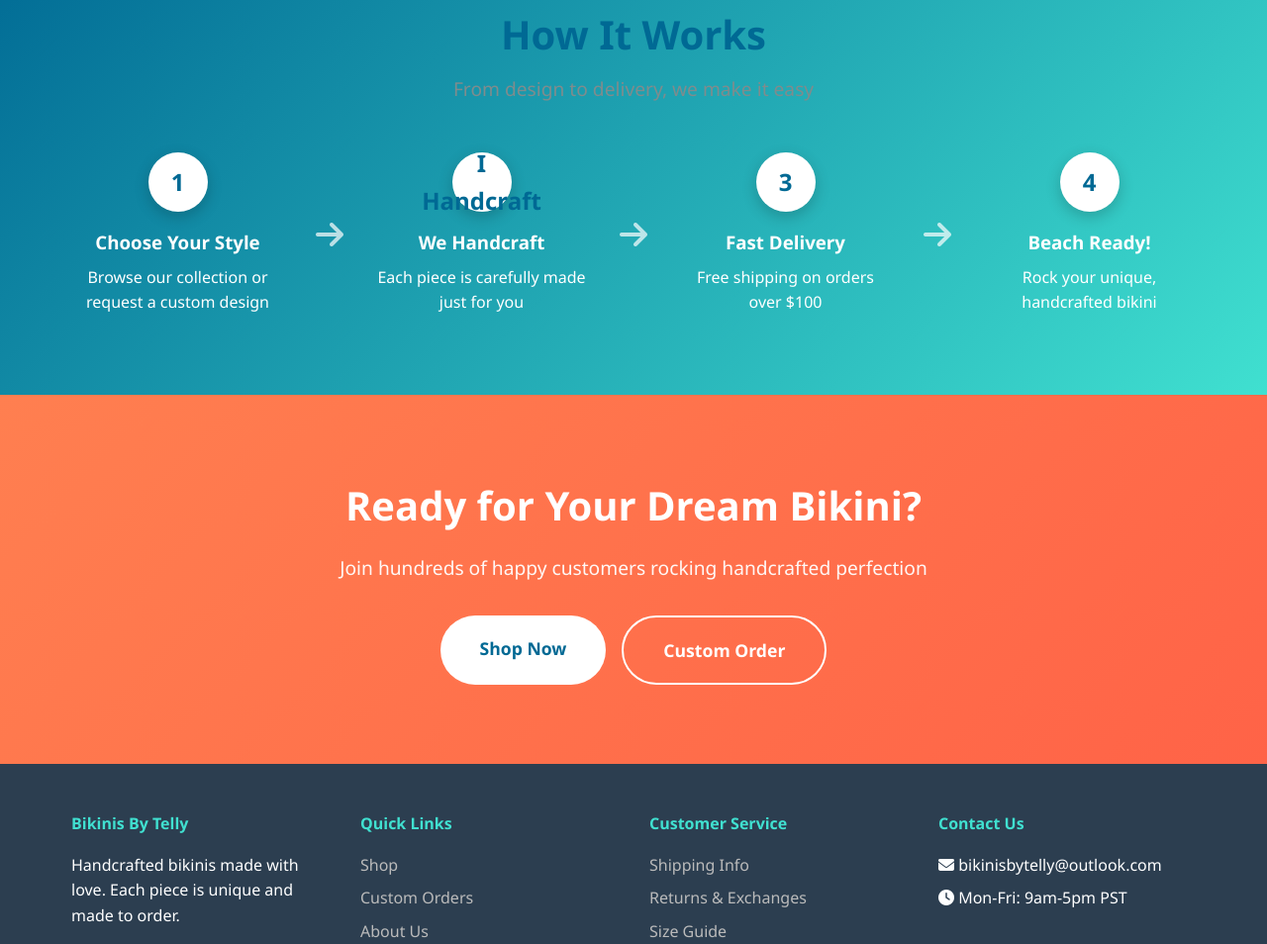
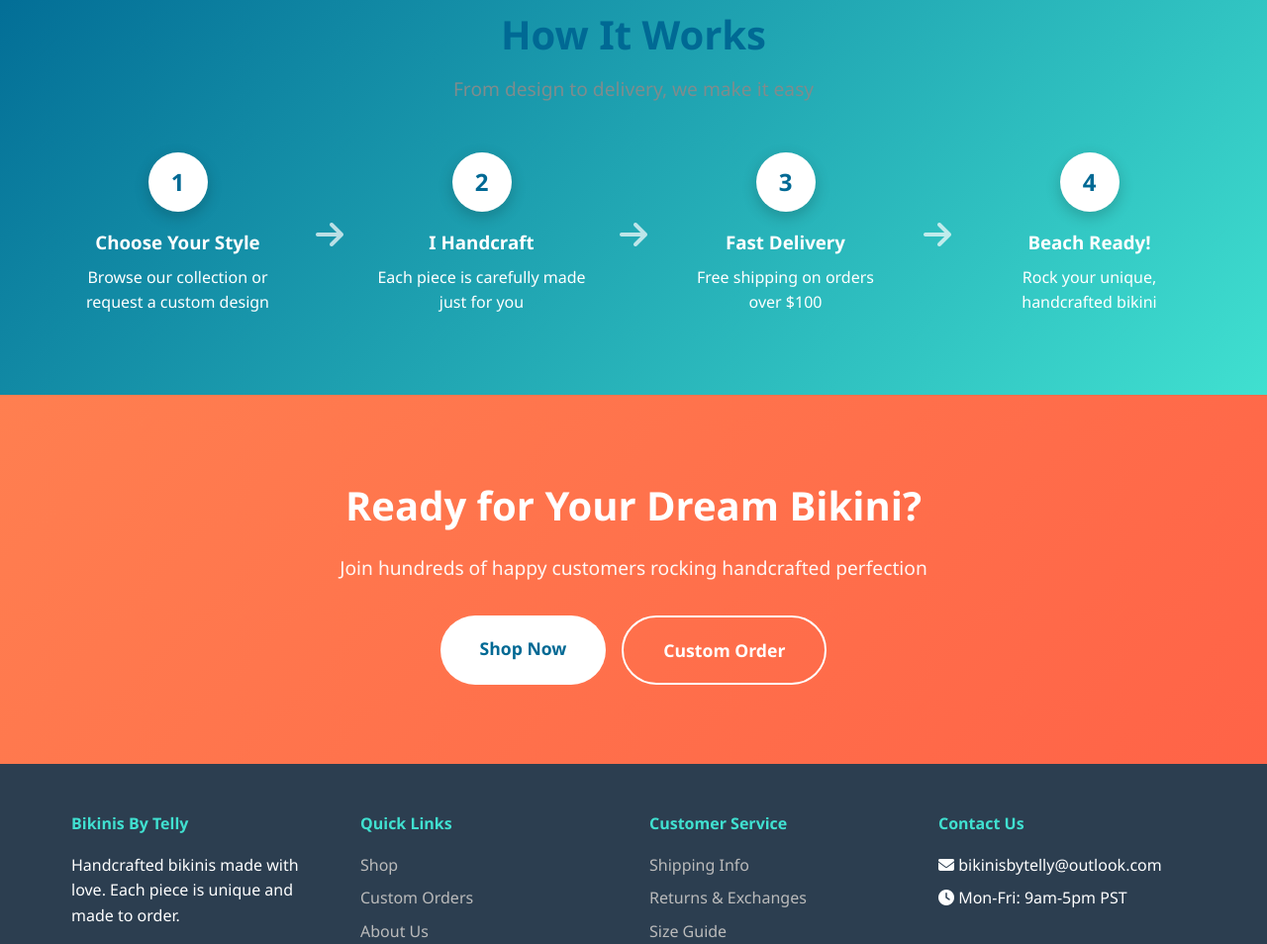
Before and after one commit to cmforgedbyfire/bikinisbytelly, a plain HTML site: page index.html in a window 1280 px wide. Shown: the part 2339-3293 px from the top of the page at 99% size. Drawn offline with Linux system fonts and the light colour scheme.

Commit message:
Fix: Change heading to I Handcraft

```diff
--- a/index.html
+++ b/index.html
@@ -156,8 +156,8 @@
                 </div>
                 <div class="process-arrow"><i class="fas fa-arrow-right"></i></div>
                 <div class="process-step">
-                    <div class="step-number">I Handcraft</div>
-                    <h3>We Handcraft</h3>
+                    <div class="step-number">2</div>
+                    <h3>I Handcraft</h3>
                     <p>Each piece is carefully made just for you</p>
                 </div>
                 <div class="process-arrow"><i class="fas fa-arrow-right"></i></div>
```
